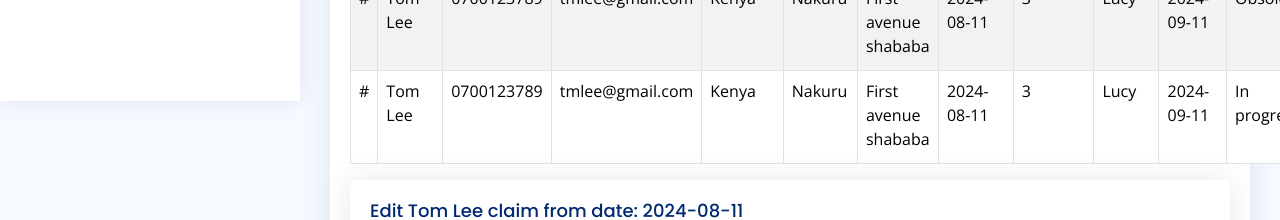
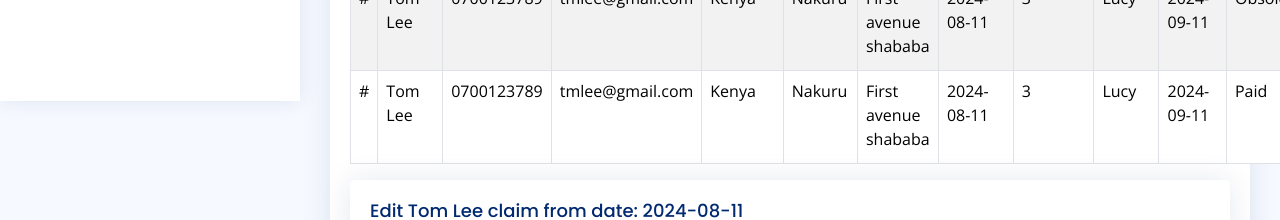
Before and after one commit to General-Insurance-Soft/tchalla, a Next.js app: page /page/claim/manage in a window 1280 px wide. Shown: the part 699-919 px from the top of the page. Built offline with nearby package versions, Linux system fonts and the light colour scheme.

Commit message:
add state

```diff
--- a/app/page/claim/manage/page.js
+++ b/app/page/claim/manage/page.js
@@ -139,7 +139,7 @@ export default function Page() {
                                 <td>3</td>
                                 <td>Lucy</td>
                                 <td>2024-09-11</td>
-                                <td>In progress</td>
+                                <td>Paid</td>
                                 <td>
                                     <button type="button" style={{ marginRight: "10px" }} className="btn btn-info" ><i className="bi bi-pencil-square"></i></button>
                                     <button type="button" className="btn btn-danger"><i className="bi bi-trash3"></i></button>
```
